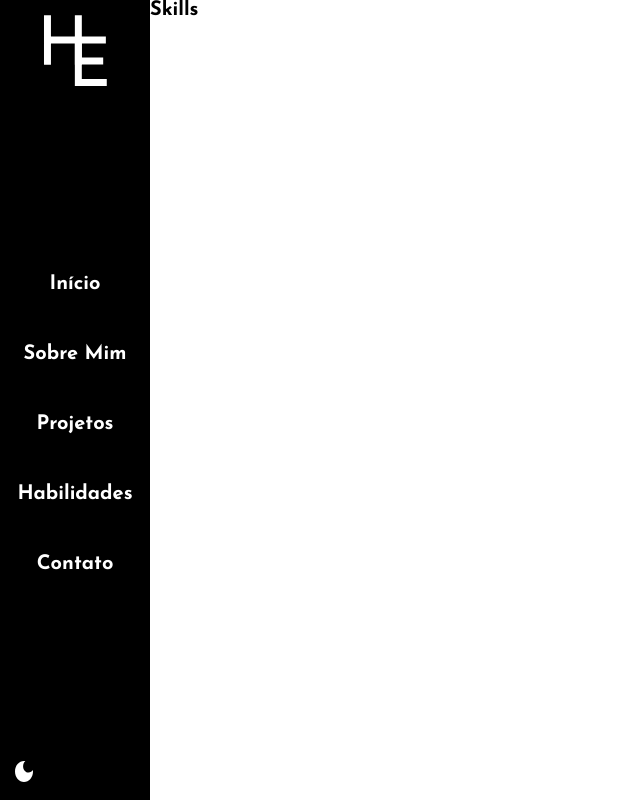
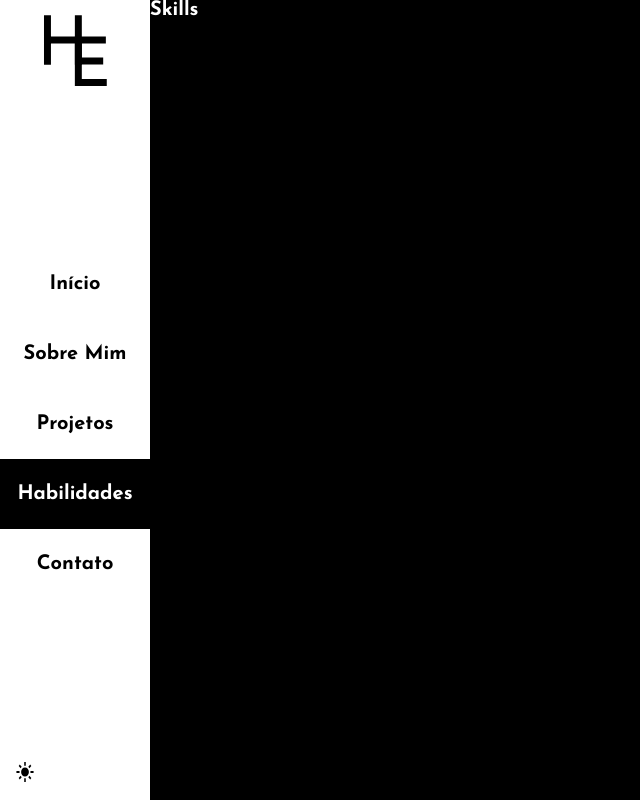
Before and after one commit to hiagoemanuel/portfolio, a React (Create React App) app: page /skills in a window 1280 px wide. Both pictures are taken after a click on the element 24 px from the left and 773 px from the top of the page. Shown: the whole page, without its empty margins (0-640 px from the left). Built offline with nearby package versions, Linux system fonts and the light colour scheme.

Commit message:
feat: alternacao de tema

```diff
--- a/src/App.js
+++ b/src/App.js
@@ -1,14 +1,20 @@
+import { useContext } from 'react';
+import { ThemeContext } from './contexts/themes';
 import { AppRoutes } from './pages/router';
 import { GlobalStyle } from './styles/global-style';
 import { Reset } from './styles/reset';
+import { Variables } from './styles/variables';
 
 const App = () => {
+  const { mainTheme } = useContext(ThemeContext)
+
   return (
     <>
       <GlobalStyle />
+      <Variables theme={mainTheme} />
       <Reset />
 
-      <AppRoutes/>
+      <AppRoutes />
     </>
   );
 }
--- /dev/null
+++ b/src/components/Header/MainTheme/index.jsx
@@ -0,0 +1,37 @@
+import { useContext, useEffect, useRef } from 'react'
+import { ThemeContext, theme } from '../../../contexts/themes'
+import { DarkModeIcon, LightModeIcon } from '../../../constants/vectors'
+import { ButtonStyle } from './style'
+
+let darkButton
+let lightButton
+
+export const MainTheme = () => {
+    const { mainTheme, setMainTheme } = useContext(ThemeContext)
+    const themeButtons = useRef()
+
+    useEffect(() => {
+        darkButton = themeButtons.current.childNodes[0]
+        lightButton = themeButtons.current.childNodes[1]
+
+        darkButton.addEventListener('click', () => setMainTheme(theme.darkMode))
+        lightButton.addEventListener('click', () => setMainTheme(theme.lightMode))
+    }, [setMainTheme])
+
+    useEffect(() => {
+        if (mainTheme === theme.lightMode) {
+            darkButton.classList.remove('hidden')
+            lightButton.classList.add('hidden')
+        } else {
+            darkButton.classList.add('hidden')
+            lightButton.classList.remove('hidden')
+        }
+    }, [mainTheme])
+
+    return (
+        <ButtonStyle ref={themeButtons}>
+            <DarkModeIcon />
+            <LightModeIcon />
+        </ButtonStyle>
+    )
+}
--- /dev/null
+++ b/src/components/Header/MainTheme/style.js
@@ -0,0 +1,9 @@
+import styled from 'styled-components'
+
+export const ButtonStyle = styled.div`
+    cursor: pointer;
+    margin-left: 15px;
+    align-self: flex-start;
+
+    .hidden { display: none; }
+`
--- a/src/components/Header/index.jsx
+++ b/src/components/Header/index.jsx
@@ -1,14 +1,15 @@
 import { useRef, useEffect } from 'react'
-import { DarkModeIcon, /* LightModeIcon, */ LogoIcon } from '../../constants/vectors'
-import { Link } from 'react-router-dom'
-import { HeaderStyle, List, MainTheme } from './style.js'
+import { MainTheme } from './MainTheme'
+import { LogoIcon } from '../../constants/vectors'
+import { Link, useLocation } from 'react-router-dom'
+import { HeaderStyle, List } from './style.js'
 
-
-const Header = () => {
-    const NavList = useRef()
+export const Header = () => {
+    const navList = useRef()
+    const currentPath = useLocation()
 
     useEffect(() => {
-        NavList.current.childNodes.forEach(item => {
+        navList.current.childNodes.forEach(item => {
             item.addEventListener('click', () => {
                 const currentPage = document.getElementsByClassName('current-page')[0]
                 if (currentPage) currentPage.classList.remove('current-page')
@@ -17,11 +18,17 @@ const Header = () => {
         })
     }, [])
 
+    useEffect(() => {
+        navList.current.childNodes.forEach((item) => {
+            if (currentPath.pathname === item.childNodes[0].pathname) item.classList.add('current-page')
+        })
+    }, [currentPath])
+
     return (
         <HeaderStyle>
             <LogoIcon />
             <nav>
-                <List ref={NavList}>
+                <List ref={navList}>
                     <li><Link to='/'>Início</Link></li>
                     <li><Link to='/about-me'>Sobre Mim</Link></li>
                     <li><Link to='/projects'>Projetos</Link></li>
@@ -29,12 +36,7 @@ const Header = () => {
                     <li><Link to='/contact'>Contato</Link></li>
                 </List>
             </nav>
-            <MainTheme>
-                <DarkModeIcon />
-                {/* <LightModeIcon /> */}
-            </MainTheme>
+            <MainTheme />
         </HeaderStyle>
     )
 }
-
-export { Header }
--- a/src/components/Header/style.js
+++ b/src/components/Header/style.js
@@ -10,7 +10,7 @@ export const HeaderStyle = styled.header`
     justify-content: space-between;
     align-items: center;
 
-    background-color: black;
+    background-color: var(--primary-color);
 
     nav { width: 100% }
 `
@@ -18,7 +18,7 @@ export const HeaderStyle = styled.header`
 export const List = styled.ul`
     .current-page a {
         background-position: 0%;
-        color: #000000;
+        color: var(--primary-color);
     }
 
     li a {
@@ -29,23 +29,17 @@ export const List = styled.ul`
 
         font-size: 2rem;
         font-weight: bold;
-        color: #ffffff;
+        color: var(--secondary-color);
 
         cursor: pointer;
         transition: all 0.3s 0.125s ease-out;
-        background-image: linear-gradient(-30deg,  transparent 50%, #ffffff 0);
+        background-image: linear-gradient(-30deg,  transparent 50%, var(--secondary-color) 0);
         background-size: 298%;
         background-position: 100%;
 
         &:hover {
             background-position: 0%;
-            color: #000000;
+            color: var(--primary-color);
         }
     }
 `
-
-export const MainTheme = styled.div`
-    cursor: pointer;
-    margin-left: 15px;
-    align-self: flex-start;
-`
--- a/src/constants/vectors.jsx
+++ b/src/constants/vectors.jsx
@@ -1,12 +1,12 @@
 export const LogoIcon = () => (
     <svg width="65" height="71" viewBox="0 0 65 71" fill="none" xmlns="http://www.w3.org/2000/svg">
         <g clipPath="url(#clip0_39_50)">
-            <path d="M38.8185 0.192917V49.7938H31.8635V28.4094H7.94353V49.7938H0.988525V0.192917H7.94353V21.4407H31.8635V0.192917H38.8185Z" fill="white" />
-            <path d="M31.8532 21.3991H62.8582V28.4362H38.8082V42.5786H60.1932V49.6156H38.8082V63.963H63.7682V71H31.8532V21.3991Z" fill="white" />
+            <path d="M38.8185 0.192917V49.7938H31.8635V28.4094H7.94353V49.7938H0.988525V0.192917H7.94353V21.4407H31.8635V0.192917H38.8185Z" fill="var(--secondary-color)" />
+            <path d="M31.8532 21.3991H62.8582V28.4362H38.8082V42.5786H60.1932V49.6156H38.8082V63.963H63.7682V71H31.8532V21.3991Z" fill="var(--secondary-color)" />
         </g>
         <defs>
             <clipPath id="clip0_39_50">
-                <rect width="65" height="71" fill="white" />
+                <rect width="65" height="71" fill="var(--secondary-color)" />
             </clipPath>
         </defs>
     </svg>
@@ -14,14 +14,14 @@ export const LogoIcon = () => (
 )
 
 export const DarkModeIcon = () => (
-    <svg width="18" height="21" viewBox="0 0 18 21" fill="none" xmlns="http://www.w3.org/2000/svg">
+    <svg width="20" height="20" viewBox="0 0 18 21" fill="none" xmlns="http://www.w3.org/2000/svg">
         <path d="M9 21C6.5 21 4.375 19.9792 2.625 17.9375C0.875 15.8958 0 13.4167 0 10.5C0 7.58333 0.875 5.10417 2.625 3.0625C4.375 1.02083 6.5 0 9 0C9.23333 0 9.46267 0.00972233 9.688 0.0291668C9.91267 0.0486112 10.1333 0.0777777 10.35 0.116667C9.66667 0.680555 9.121 1.41439 8.713 2.31817C8.30433 3.22272 8.1 4.2 8.1 5.25C8.1 7 8.625 8.4875 9.675 9.7125C10.725 10.9375 12 11.55 13.5 11.55C14.4167 11.55 15.2583 11.3116 16.025 10.8348C16.7917 10.3588 17.4167 9.72222 17.9 8.925C17.9333 9.17778 17.9583 9.43522 17.975 9.69733C17.9917 9.96022 18 10.2278 18 10.5C18 13.4167 17.125 15.8958 15.375 17.9375C13.625 19.9792 11.5 21 9 21Z" fill="white" />
     </svg>
 
 )
 
 export const LightModeIcon = () => (
-    <svg width="18" height="21" viewBox="0 0 18 21" fill="none" xmlns="http://www.w3.org/2000/svg">
+    <svg width="20" height="20" viewBox="0 0 18 21" fill="none" xmlns="http://www.w3.org/2000/svg">
         <path d="M9 15.2727C7.86818 15.2727 6.90355 14.8072 6.10609 13.8762C5.30809 12.9459 4.90909 11.8205 4.90909 10.5C4.90909 9.17955 5.30809 8.05382 6.10609 7.12282C6.90355 6.19245 7.86818 5.72727 9 5.72727C10.1318 5.72727 11.0967 6.19245 11.8947 7.12282C12.6922 8.05382 13.0909 9.17955 13.0909 10.5C13.0909 11.8205 12.6922 12.9459 11.8947 13.8762C11.0967 14.8072 10.1318 15.2727 9 15.2727ZM0 11.4545V9.54545H3.27273V11.4545H0ZM14.7273 11.4545V9.54545H18V11.4545H14.7273ZM8.18182 3.81818V0H9.81818V3.81818H8.18182ZM8.18182 21V17.1818H9.81818V21H8.18182ZM4.37727 6.44318L2.35227 4.08068L3.49773 2.74432L5.52273 5.10682L4.37727 6.44318ZM14.5023 18.2557L12.4773 15.8932L13.6227 14.5568L15.6477 16.9193L14.5023 18.2557ZM13.6227 6.44318L12.4773 5.10682L14.5023 2.74432L15.6477 4.08068L13.6227 6.44318ZM3.49773 18.2557L2.35227 16.9193L4.37727 14.5568L5.52273 15.8932L3.49773 18.2557Z" fill="black" />
     </svg>
 
--- /dev/null
+++ b/src/contexts/themes.js
@@ -0,0 +1,26 @@
+import { createContext, useState } from "react"
+
+export const theme = {
+    lightMode: {
+        primaryColor: '#000000',
+        secondaryColor: '#ffffff'
+    },
+    darkMode: {
+        primaryColor: '#ffffff',
+        secondaryColor: '#000000'
+    }
+}
+
+const ThemeContext = createContext({})
+
+const ThemeProvider = ({ children }) => {
+    const [mainTheme, setMainTheme] = useState(theme.lightMode)
+
+    return (
+        <ThemeContext.Provider value={{ mainTheme, setMainTheme }}>
+            {children}
+        </ThemeContext.Provider>
+    )
+}
+
+export { ThemeContext, ThemeProvider }
--- a/src/index.js
+++ b/src/index.js
@@ -2,9 +2,13 @@ import React from 'react';
 import ReactDOM from 'react-dom/client';
 import App from './App';
 
+import { ThemeProvider } from './contexts/themes';
+
 const root = ReactDOM.createRoot(document.getElementById('root'));
 root.render(
   <React.StrictMode>
-    <App />
+    <ThemeProvider>
+      <App />
+    </ThemeProvider>
   </React.StrictMode>
 );
--- a/src/styles/global-style.js
+++ b/src/styles/global-style.js
@@ -1,12 +1,13 @@
 import { createGlobalStyle } from 'styled-components'
 
 export const GlobalStyle = createGlobalStyle`
+    * { transition: background-color 0.3s ease-in-out, color 0.1s ease-in }
+
     html {
         font-size: 62.5%;
-        font-family: 'Josefin Sans', sans-serif;;
+        font-family: var(--primary-font);
 
-        background-color: #ffffff;
-        color: #000000;
+        color: var(--primary-color);
     }
 
     #root {
@@ -16,6 +17,8 @@ export const GlobalStyle = createGlobalStyle`
         display: grid;
         grid-template-areas: 'header content';
         justify-content: flex-start;
+
+        background-color: var(--secondary-color);
     }
 
     header { grid-area: 'header'; }
--- /dev/null
+++ b/src/styles/variables.js
@@ -0,0 +1,10 @@
+import { createGlobalStyle } from 'styled-components'
+
+export const Variables = createGlobalStyle`
+    :root {
+        --primary-font: 'Josefin Sans', sans-serif;
+
+        --primary-color: ${props => props.theme.primaryColor};
+        --secondary-color: ${props => props.theme.secondaryColor};
+    }
+`
```
